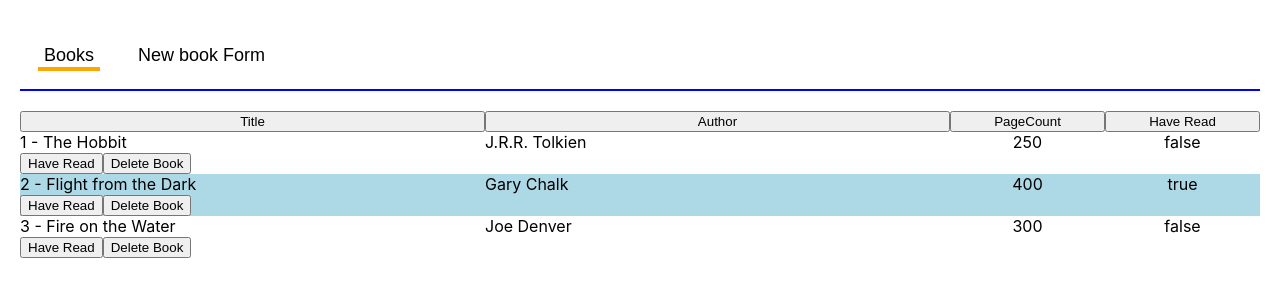
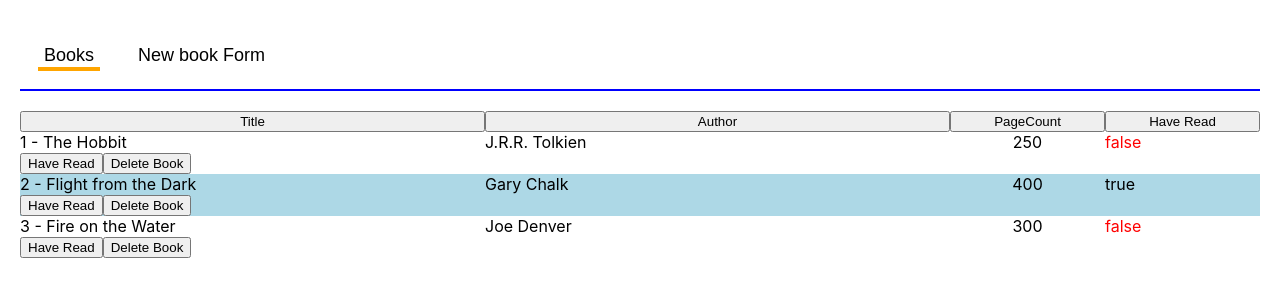
Before and after one commit to ymeynot45/library_with_react, a React (Create React App) app: page / in a window 1280 px wide. Shown: the top 300 px of the page. Built offline with nearby package versions, Linux system fonts and the light colour scheme.

Commit message:
added an alert for unread books.

```diff
--- a/src/BookSlot.css
+++ b/src/BookSlot.css
@@ -7,10 +7,14 @@
   background-color: lightblue;
 }
 
-#third-col{
+.thirdcol{
   text-align: center;
 }
 
-#fourth-col{
+.fourthcol{
   text-align: center;
 }
+
+.redAlert{
+  color: red;
+}
--- a/src/BookSlot.js
+++ b/src/BookSlot.js
@@ -5,11 +5,12 @@ import "./BookSlot.css";
 
 
 const BookSlot = ({slot, title, author, pageCount, haveRead, toggleHaveRead, deleteBook}) => {
-  let colorCoding = (slot%2 === 0 ? 'even' : 'odd');
+  let colorCoding = (slot%2 === 0 ? 'even' : '');
+  let haveReadAlert = (haveRead === false ? "redAlert" : '')
     return <div className="Book" id={slot+title} className={colorCoding}>
       <div className="Book-left">
           <div className="Book-properties">
-              <span className="1col">{slot} - {title}</span><span className="2col">{author}</span><span className="3col" id="third-col">{pageCount}</span><span className="4col" id="fourth-col">{haveRead.toString()}</span>
+              <span className="firstcol">{slot} - {title}</span><span className="secondcol">{author}</span><span className="thirdcol" >{pageCount}</span><span className="fourthcol" className={haveReadAlert}>{haveRead.toString()}</span>
           </div>
       </div>
       <div className="Book-right">
```
